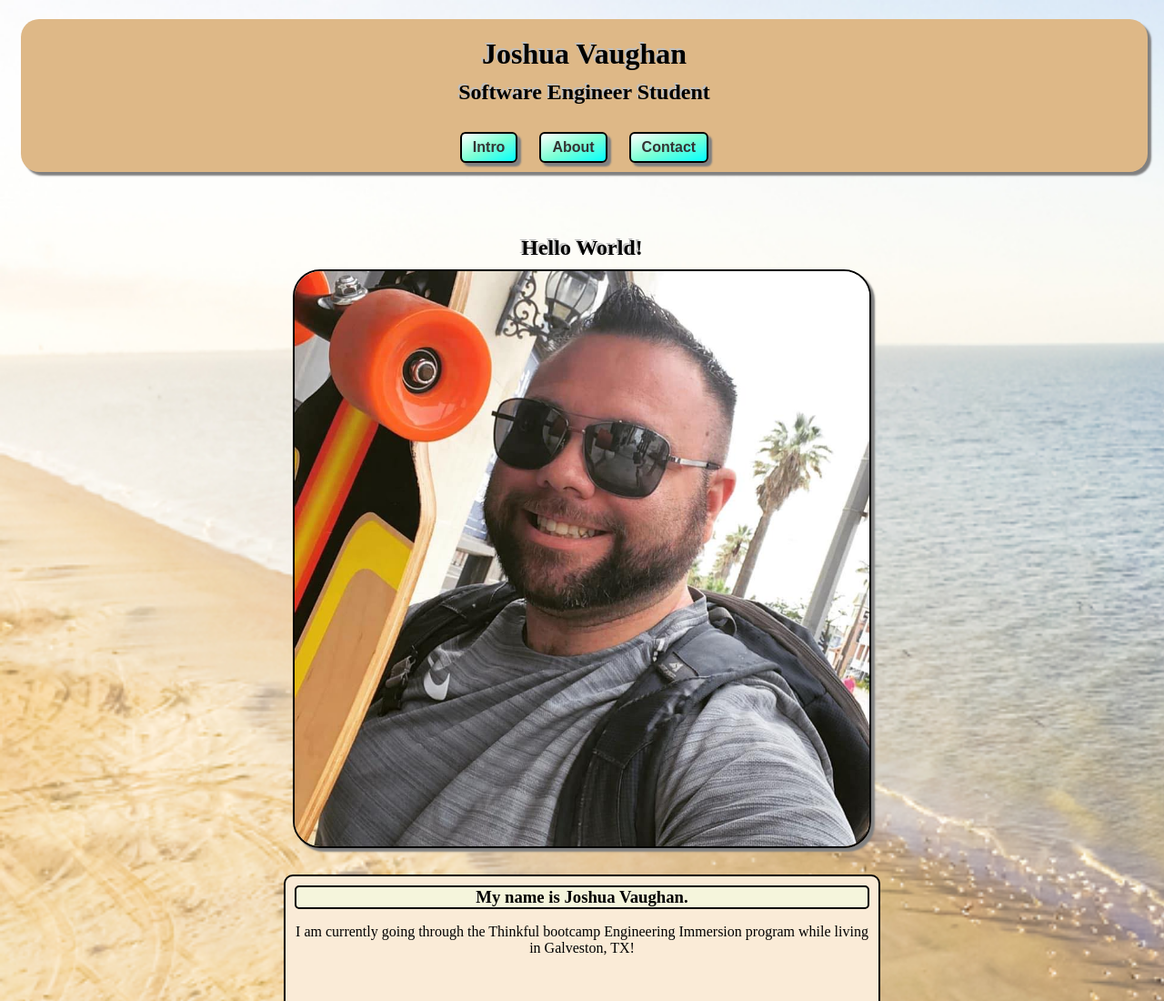
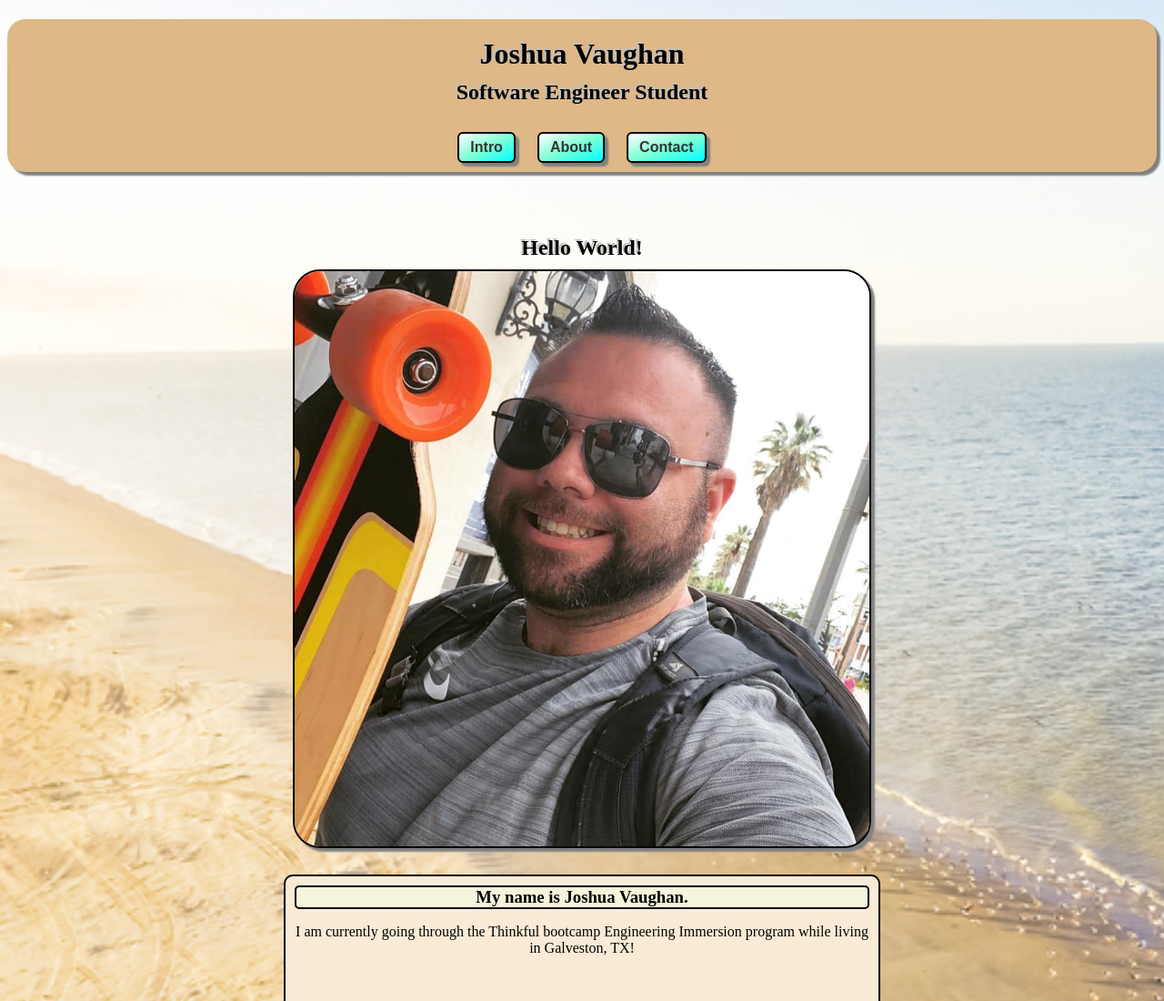
Before and after one commit to jvaughan007/PortfolioProject, a plain HTML site: page index.html in a window 1280 px wide. Shown: the top 1100 px of the page at 91% size. Drawn offline with Linux system fonts and the light colour scheme; a script that the page names is missing.

Commit message:
Update style.css

```diff
--- a/style.css
+++ b/style.css
@@ -42,8 +42,8 @@ body header div {
   margin: auto;
   box-shadow: 4px 4px 2px grey;
   border-radius: 20px;
-  margin-left: 15px;
-  margin-right: 10px;
+  margin-left: 0;
+  margin-right: 0;
 }
 
 
```
